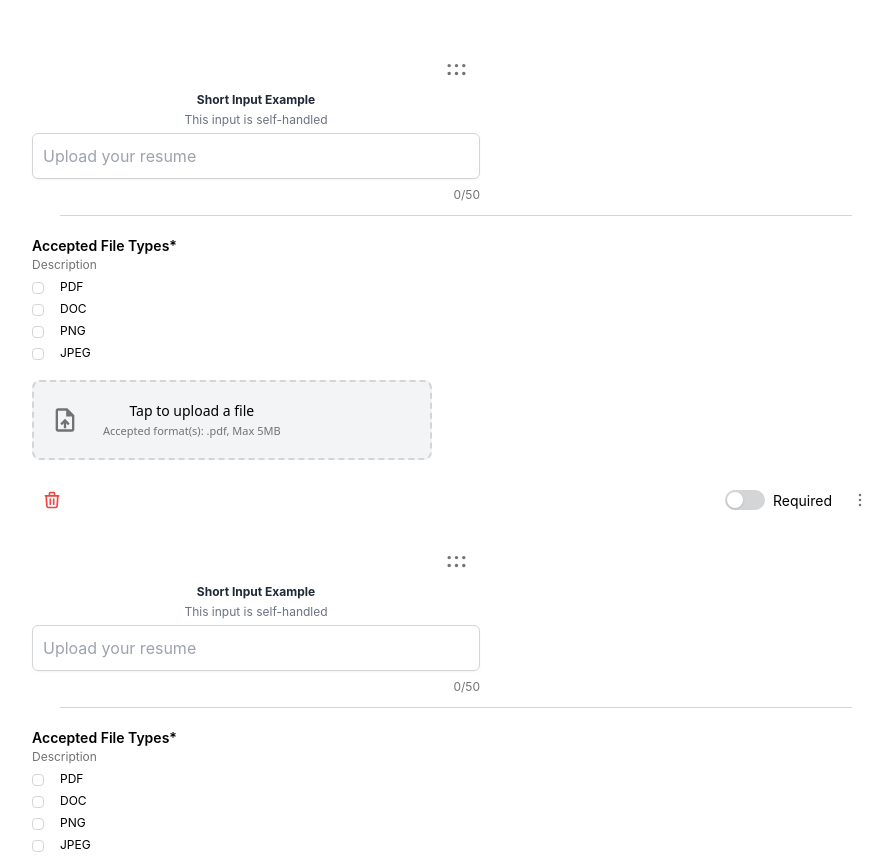
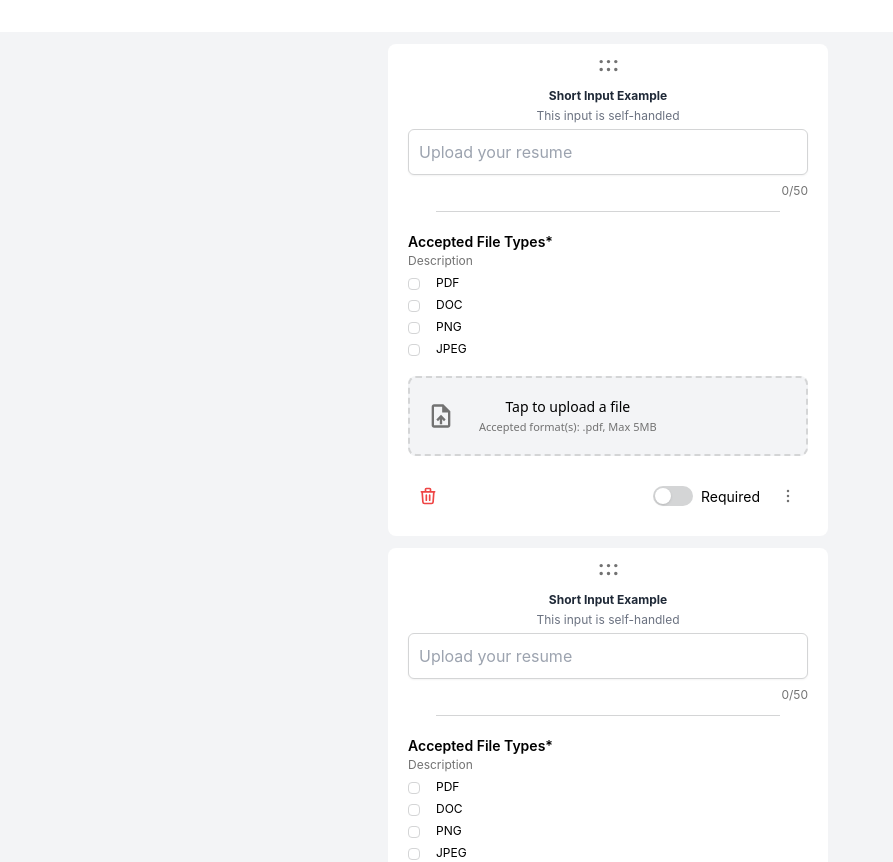
Before and after one commit to DSC-TechLead/nusdevs-frontend-vite, a React (Vite) app: page /drag-demo in a window 1280 px wide. Shown: the top 862 px of the page, without its empty margins (32-925 px from the left). Built offline with nearby package versions, Linux system fonts and the light colour scheme.

Commit message:
Fix card style

```diff
--- a/src/components/test-container.tsx
+++ b/src/components/test-container.tsx
@@ -73,7 +73,7 @@ export const Container: FC = () => {
 
     return (
       <>
-        <div className="w-3/4 px-4 py-5">
+        <div className="flex flex-col items-center p-4 space-y-4 bg-background">
           {cards.map((card, i) => renderCard(card, i))}
         </div>
       </>
```
